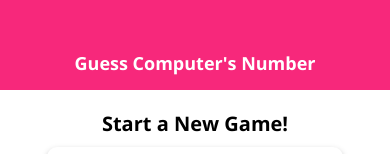
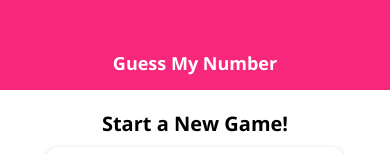
Before and after one commit to daim147/guess_number_rn, a React Native app: screen / in a window 390 px wide. Shown: the top 154 px of the page. Built offline with nearby package versions, Linux system fonts and the light colour scheme.

Commit message:
name updated

```diff
--- a/App.js
+++ b/App.js
@@ -45,7 +45,7 @@ export default function App() {
 
   return (
     <View style={styles.screen}>
-      <Header title="Guess Computer's Number"/>
+      <Header title="Guess My Number"/>
       {content}
     </View>
   );
```
